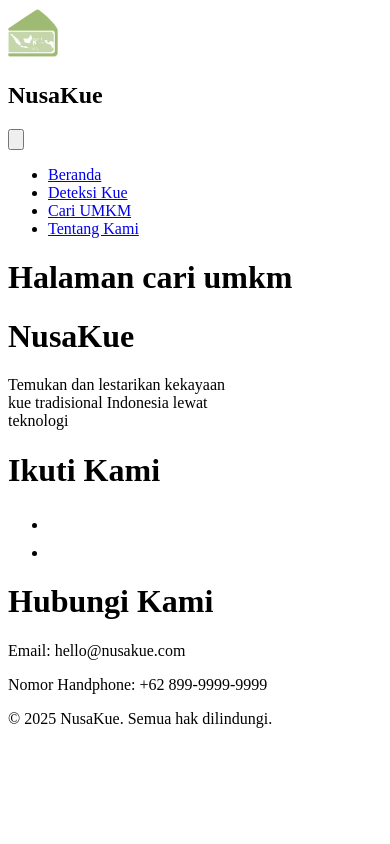
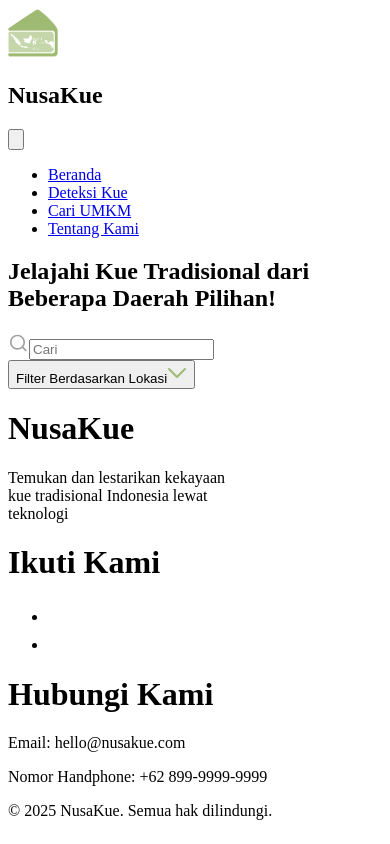
Before and after one commit to NusaKue/NusaKue, a React (Vite) app: page /Cari-UMKM in a window 390 px wide. Built offline with nearby package versions, Linux system fonts and the light colour scheme; the HTML template or start-up script is replaced by a standard one.

Commit message:
create responsive search bar and dropdown on Cari UMKM page

```diff
--- /dev/null
+++ b/src/components/DropDown.jsx
@@ -0,0 +1,38 @@
+import { useState } from "react";
+
+const DropDown = ({ label, icon, options = [], selected, onSelect }) => {
+  const [isOpen, setIsOpen] = useState(false);
+
+  const handleSelect = (option) => {
+    onSelect(option);
+    setIsOpen(false);
+  };
+
+  return (
+    <div className="relative inline-block">
+      <button
+        onClick={() => setIsOpen((prev) => !prev)}
+        className="flex items-center gap-3 bg-white border border-black-40 rounded-lg px-4 py-2 md:py-3 lg:py-4 lg:mx-28 text-left text-primary-100 font-poppins text-body-md-regular"
+      >
+        <span>{selected || label}</span>
+        <img src={icon} alt="" className="w-4 lg:w-5 object-contain" />
+      </button>
+
+      {isOpen && (
+        <ul className="absolute mt-1 bg-white border border-black-40 rounded-lg shadow-lg z-10 lg:mx-28">
+          {options.map((option, idx) => (
+            <li
+              key={idx}
+              onClick={() => handleSelect(option)}
+              className="px-4 py-2 cursor-pointer hover:bg-black-20 text-primary-100 font-poppins text-body-md-regular"
+            >
+              {option}
+            </li>
+          ))}
+        </ul>
+      )}
+    </div>
+  );
+};
+
+export default DropDown;
--- /dev/null
+++ b/src/components/Pages/UMKM/FindUMKM.jsx
@@ -0,0 +1,58 @@
+import { useState } from "react";
+import SearchBar from "../../SearchBar";
+import DropDown from "../../DropDown";
+
+const FindUMKM = () => {
+  const [query, setQuery] = useState("");
+  const [selectedRegion, setSelectedRegion] = useState("");
+
+  const handleSearchChange = (e) => {
+    setQuery(e.target.value);
+  };
+
+  const handleKeyDown = (e) => {
+    if (e.key === "Enter") {
+      console.log(query);
+      setQuery("");
+    }
+  };
+
+  const handleSelectRegion = (region) => {
+    console.log(region);
+    setSelectedRegion(region);
+  };
+
+  const regionOptions = [
+    "Jawa Barat",
+    "Jawa Tengah",
+    "Jawa Timur",
+    "Kalimantan Barat",
+    "Bengkulu",
+  ];
+
+  return (
+    <section className="find-umkm px-6 sm:px-8 md:px-12 lg:px-24 mt-3 md:mt-4 lg:mt-16 py-8 sm:py-10 md:py-14 lg:py-16">
+      <div className="umkm-header text-primary-100 lg:mx-20">
+        <h1 className="umkm-title font-baloo text-heading-5 sm:text-heading-4 md:text-heading-3 lg:text-heading-1 text-center pb-7 sm:pb-8 md:pb-9 lg:pb-10">
+          Jelajahi Kue Tradisional dari Beberapa Daerah Pilihan!
+        </h1>
+      </div>
+      <SearchBar
+        icon="/assets/icons/Search.svg"
+        placeholder="Cari"
+        value={query}
+        onChange={handleSearchChange}
+        onKeyDown={handleKeyDown}
+      ></SearchBar>
+      <DropDown
+        label="Filter Berdasarkan Lokasi"
+        icon="/assets/icons/down.svg"
+        options={regionOptions}
+        selected={selectedRegion}
+        onSelect={handleSelectRegion}
+      ></DropDown>
+    </section>
+  );
+};
+
+export default FindUMKM;
--- /dev/null
+++ b/src/components/SearchBar.jsx
@@ -0,0 +1,17 @@
+const SearchBar = ({ icon, placeholder, value, onChange, onKeyDown }) => {
+  return (
+    <div className="bg-white rounded-lg border border-black-40 px-4 py-2 md:py-3 lg:py-4 flex gap-6 mb-4 md:mb-5 lg:mb-6 lg:mx-28">
+      <img src={icon} alt="cari" className="w-5 lg:w-6 object-contain" />
+      <input
+        className="flex-1 outline-none font-poppins text-body-md-regular text-black placeholder:text-black-60 "
+        type="text"
+        placeholder={placeholder}
+        value={value}
+        onChange={onChange}
+        onKeyDown={onKeyDown}
+      />
+    </div>
+  );
+};
+
+export default SearchBar;
--- a/src/pages/views/UmkmPage.jsx
+++ b/src/pages/views/UmkmPage.jsx
@@ -1,9 +1,9 @@
+import FindUMKM from "../../components/Pages/UMKM/FindUMKM";
+
 function UmkmPage() {
   return (
     <>
-      <div>
-        <h1>Halaman cari umkm</h1>
-      </div>
+      <FindUMKM />
     </>
   );
 }
```
Also changed, not shown: public/assets/icons/Search.svg (added), public/assets/icons/down.svg (added).
